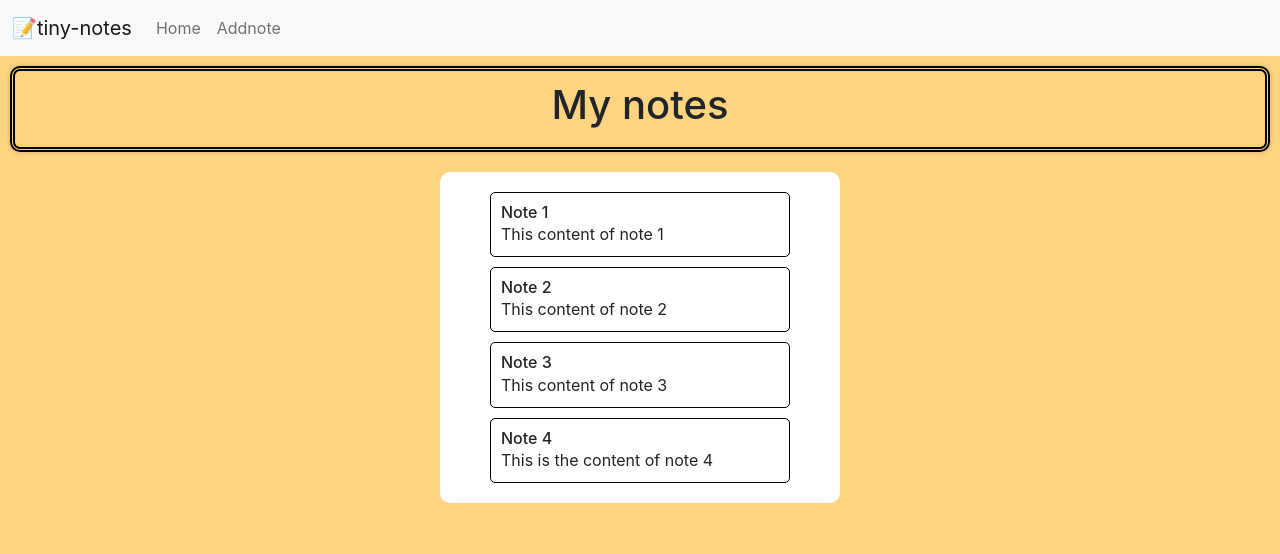
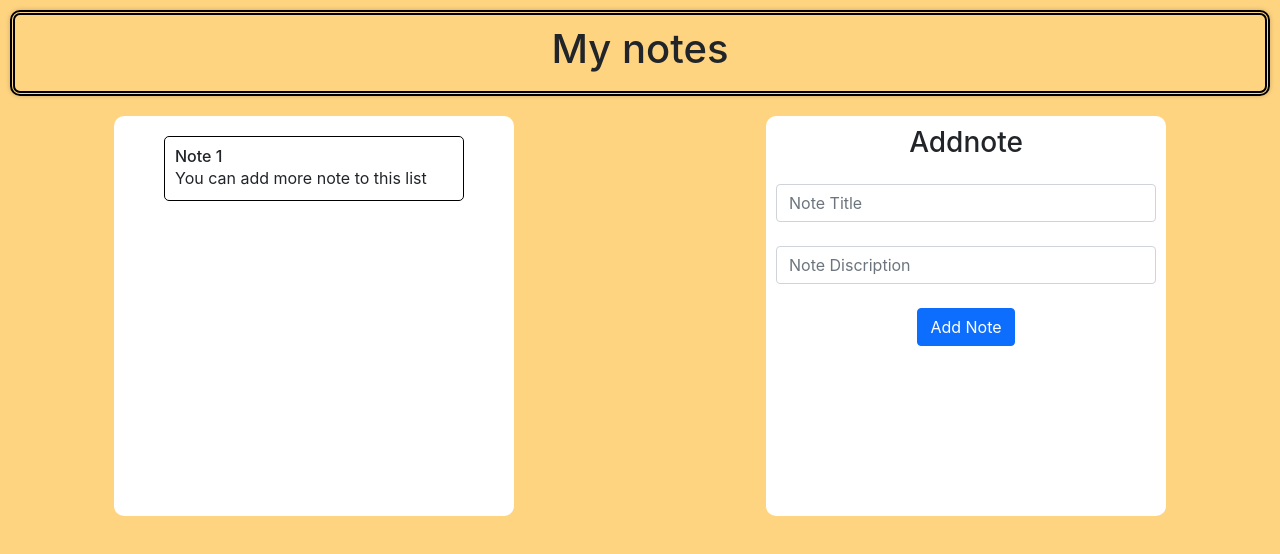
Before and after one commit to kanchu3434/tiny-notes, a React (Create React App) app: page / in a window 1280 px wide. Shown: the top 554 px of the page. Built offline with nearby package versions, Linux system fonts and the light colour scheme.

Commit message:
add note added

```diff
--- a/src/components/Navbar/Navbar.js
+++ b/src/components/Navbar/Navbar.js
@@ -1,5 +1,5 @@
 import React from "react";
-import {Link} from 'react-router-dom'
+import { Link } from 'react-router-dom'
 
 
 function Navbar() {
--- a/src/view/Home/Home.css
+++ b/src/view/Home/Home.css
@@ -1,19 +1,33 @@
-.app-title{
-    text-align:center ;
+.app-title {
+    text-align: center;
 }
-.app-title-container{
+
+.app-title-container {
     margin: 10px;
     padding: 10px;
     border-radius: 10px;
-    box-shadow: 0 0 5px 0 rgba(0,0,0,0.2);
+    box-shadow: 0 0 5px 0 rgba(0, 0, 0, 0.2);
     margin-bottom: 20px;
     border: 5px double black;
 }
-.notes-container{
+
+.notes-container {
     background-color: white;
     padding: 10px;
     margin-left: auto;
     margin-right: auto;
     width: 400px;
     border-radius: 10px;
+    height: 400px;
+    overflow-y: scroll;
 }
+.note-editor-container{
+    background-color: white;
+    padding: 10px;
+    margin-left: auto;
+    margin-right: auto;
+    width: 400px;
+    border-radius: 10px;
+    height: 400px;
+    overflow-y: scroll;
+}
--- a/src/view/Home/Home.js
+++ b/src/view/Home/Home.js
@@ -1,45 +1,70 @@
-import React,{useState,useEffect, Component} from "react";
+import React, { useState, useEffect, Component } from "react";
 import "./Home.css";
-import Navbar from "./../../components/Navbar/Navbar";
-import Note from  "./../../components/Note/Note";
+import Note from "./../../components/Note/Note";
 
 
 function Home() {
-  const [notes,setNotes] =useState([
+
+    const [title,setTitle] = useState("")
+    const [content ,setContent] = useState("")
+
+  const [notes, setNotes] = useState([
     {
-      title:"Note 1",
-      content:"This content of note 1"
-    },
-    {
-      title:"Note 2",
-      content:"This content of note 2"
-    },
+      title: "Note 1",
+      content: "You can add more note to this list"
+    }
 
-    {
-      title:"Note 3",
-      content:"This content of note 3"
-    },
-    {
-      title:"Note 4",
-      content:"This is the content of note 4"
+
+  ])
+
+    function addnote(){
+      const newNote={
+      "title": title,
+      "contentn": content
       }
-  ])
+      setNotes([...notes,newNote])
+
+
+      setTitle("")
+      setContent("")
+    }
   return (
     <>
-      <Navbar/>
+
       <div className="app-title-container">
         <h1 className="app-title"> My notes</h1>
       </div>
+      <div className="row">
+        <div className="col-md-6">
         <div className="notes-container">
         {
-          notes.map((note,index)=>{
+          notes.map((note, index) => {
             return (
-              <Note title={note.title} content={note.content}/>
+              <Note title={note.title} content={note.content} />
 
             )
           })
         }
       </div>
+        </div>
+        <div className="col-md-6">
+         <div className="note-editor-container">
+          <h3 className="text-center"> Addnote</h3>
+          <form>
+            <div>
+              <input type="text" placeholder="Note Title"value={title} onChange={(e)=>{setTitle(e.target.value)}} className="form-control mt-4"/>
+            </div>
+            <div>
+              <input type="text" placeholder="Note Discription" value={content} onChange={(e)=>{setContent(e.target.value)}} className="form-control mt-4"/>
+            </div>
+            <div className="d-flex justify-content-center">
+              <button type="button" className="btn btn-primary mt-4" onClick={addnote}>Add Note</button>
+            </div>
+          </form>
+          </div>
+        </div>
+      </div>
+
     </>
   );
 }
```
Also changed, not shown: src/components/Note/Note.css (+7 -5 lines), src/components/Note/Note.js (+6 -6 lines). Lines whose indentation alone changed are shown as unchanged.
